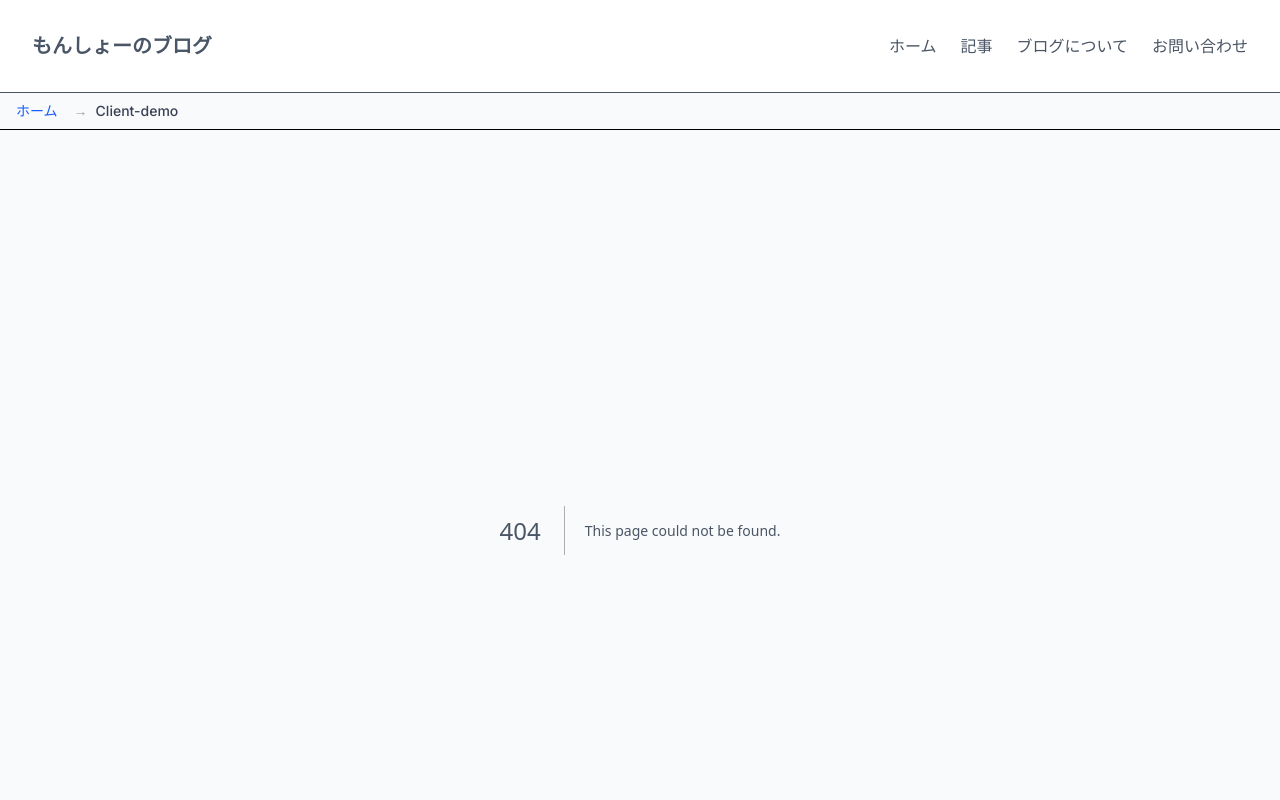
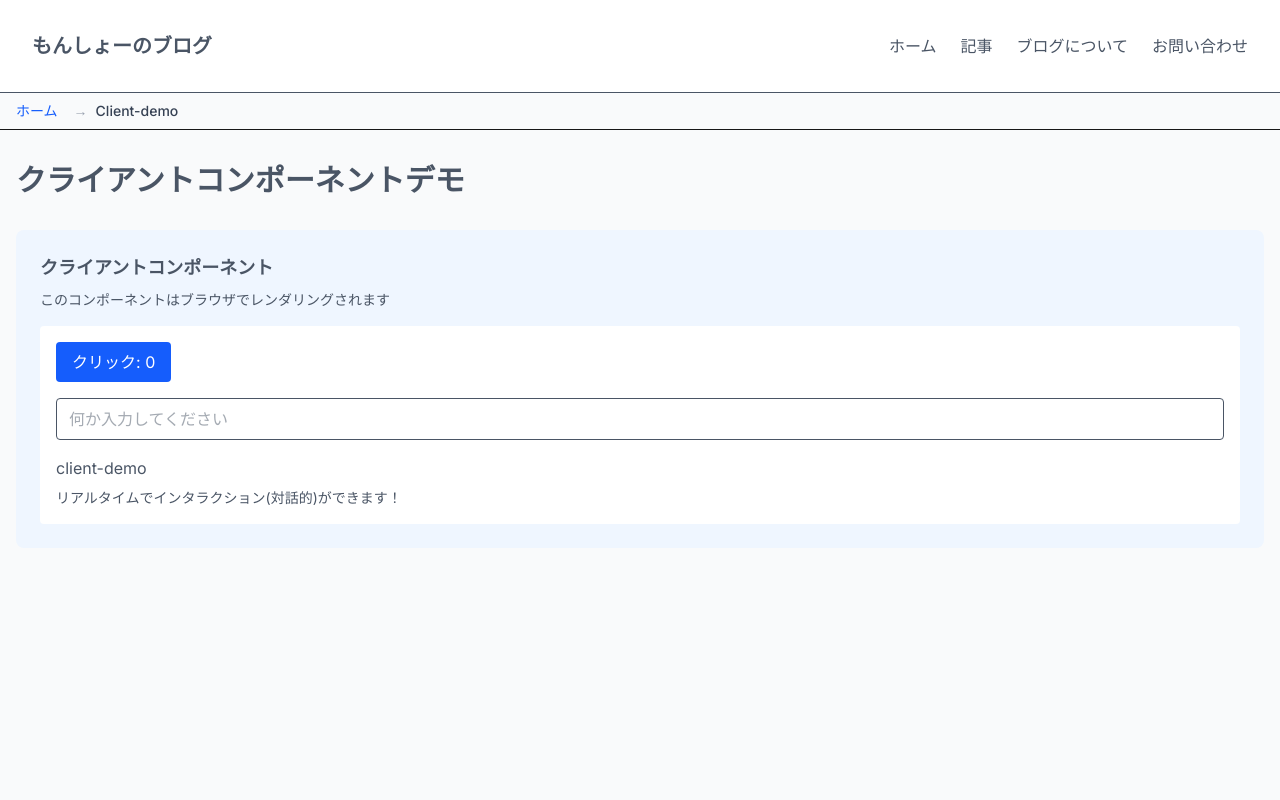
Before and after one commit to sho55/nextjs-blog, a Next.js app: page /client-demo in a window 1280 px wide. Before the commit this address had no page. Shown: the top 800 px of the page. Built offline with nearby package versions, Linux system fonts and the light colour scheme.

Commit message:
3章その1の3まで

```diff
--- /dev/null
+++ b/app/client-demo/page.tsx
@@ -0,0 +1,10 @@
+import ClientComponent from "@/components/ClientComponent";
+
+export default function ClientDemoPage() {
+  return (
+    <div className="container mx-auto px-4 py-8">
+      <h1 className="text-3xl font-bold mb-8">クライアントコンポーネントデモ</h1>
+      <ClientComponent />
+    </div>
+  );
+}
--- /dev/null
+++ b/app/external-api-blog/page.tsx
@@ -0,0 +1,47 @@
+import { PostFromJsonPlaceHolder, PostFromJsonPlaceHolderWithUser, User } from "@/types/post";
+import { getPostsWithUsers } from "@/libs/posts";
+
+export default async function BlogPage() {
+  // サーバーコンポーネントで直接await
+  const posts = await getPostsWithUsers();
+
+  return (
+    <div className="container mx-auto px-4 py-8">
+      <div className="mb-8">
+        <h1 className="text-3xl font-bold text-gray-800 mb-4">
+          最新ブログ記事
+        </h1>
+        <p className="text-gray-600">
+          外部APIから取得した記事データを表示（サーバーコンポーネント）
+        </p>
+      </div>
+
+      <div className="space-y-6">
+        {posts.length > 0 ? (
+          posts.map((post) => (
+            <article
+              key={post.id}
+              className="bg-white rounded-lg shadow hover:shadow-md transition-shadow p-6"
+            >
+              <h2 className="text-xl font-semibold text-gray-800 mb-3">
+                {post.title}
+              </h2>
+              <p className="text-gray-600 mb-4 line-clamp-3">{post.body}</p>
+              <div className="flex justify-between items-center">
+                <span className="text-sm text-gray-500">記事ID: {post.id}</span>
+                <p className="text-gray-300 text-md">{post.user.name}</p>
+                <button className="text-blue-600 hover:text-blue-800 font-medium">
+                  続きを読む →
+                </button>
+              </div>
+            </article>
+          ))
+        ) : (
+          <div className="text-center py-12">
+            <p className="text-gray-500">記事を読み込めませんでした</p>
+          </div>
+        )}
+      </div>
+    </div>
+  );
+}
--- /dev/null
+++ b/app/server-demo/page.tsx
@@ -0,0 +1,10 @@
+import ServerComponent from "@/components/ServerComponent";
+
+export default function ServerDemoPage(){
+    return (
+        <div className="container mx-auto px-4 py-8">
+          <h1 className="text-3xl font-bold mb-8">サーバーコンポーネントデモ</h1>
+          <ServerComponent />
+        </div>
+      );
+}
--- /dev/null
+++ b/components/ClientComponent.tsx
@@ -0,0 +1,56 @@
+"use client";
+// components/ClientComponent.tsx
+// 'use client'ディレクティブでクライアントコンポーネントを明示
+
+import { useState, useEffect } from "react";
+
+export default function ClientComponent() {
+  const [count, setCount] = useState(0);
+  const [message, setMessage] = useState("");
+
+  useEffect(() => {
+    console.log("これはブラウザのコンソールに表示されます");
+  }, []);
+
+  const handleButtonClick = () => {
+    setCount(count + 1);
+    setMessage(`ボタンが${count + 1}回クリックされました！`);
+  };
+
+  return (
+    <div className="bg-blue-50 p-6 rounded-lg">
+      <h2 className="text-lg font-semibold mb-2">クライアントコンポーネント</h2>
+      <p className="text-sm text-gray-600 mb-4">
+        このコンポーネントはブラウザでレンダリングされます
+      </p>
+
+      <div className="bg-white p-4 rounded">
+        <div className="mb-4">
+          <button
+            onClick={handleButtonClick}
+            className="bg-blue-600 text-white px-4 py-2 rounded hover:bg-blue-700"
+          >
+            クリック: {count}
+          </button>
+        </div>
+
+        <div className="mb-4">
+          <input
+            type="text"
+            placeholder="何か入力してください"
+            className="w-full px-3 py-2 border rounded"
+            onChange={(e) => setMessage(e.target.value)}
+          />
+        </div>
+
+        {message && (
+          <p className="text-green-600 font-medium">{message}</p>
+        )}
+        client-demo
+        <p className="mt-2 text-sm text-gray-600">
+          リアルタイムでインタラクション(対話的)ができます！
+        </p>
+      </div>
+    </div>
+  );
+}
--- /dev/null
+++ b/components/ServerComponent.tsx
@@ -0,0 +1,22 @@
+// デフォルトでサーバーコンポーネント（'use client'がない）
+
+export default async function ServerComponent() {
+  // サーバーサイドで実行される
+  const response = await fetch("https://jsonplaceholder.typicode.com/posts/1");
+  const post = await response.json();
+
+  console.log("これはサーバーのコンソールに表示されます");
+
+  return (
+    <div className="bg-green-50 p-6 rounded-lg">
+      <h2 className="text-lg font-semibold mb-2">サーバーコンポーネント</h2>
+      <p className="text-sm text-gray-600 mb-4">
+        このコンポーネントはサーバーでレンダリングされます
+      </p>
+      <div className="bg-white p-4 rounded">
+        <h3 className="font-medium">{post.title}</h3>
+        <p className="text-gray-600 text-sm mt-2">{post.body}</p>
+      </div>
+    </div>
+  );
+}
--- a/libs/posts.ts
+++ b/libs/posts.ts
@@ -1,14 +1,4 @@
-export type Post = {
-  slug: string;
-  title: string;
-  content: string;
-  abstract: string;
-  date: string;
-  category: string;
-  author: string;
-  tags: string[];
-  readTime: number;
-};
+import { Post, PostFromJsonPlaceHolder, PostFromJsonPlaceHolderWithUser, User } from "@/types/post";
 
 // ダミー記事のデータ
 export const posts: Post[] = [
@@ -97,6 +87,31 @@ export function searchPostsByTitleAndContent(query:string):Post[]{
   )
 }
 
+export async function getPostsWithUsers(): Promise<PostFromJsonPlaceHolderWithUser[]> {
+  try {
+    const [postsRes,userRes] = await Promise.all([
+        fetch("https://jsonplaceholder.typicode.com/posts?_limit=5"),
+        fetch("https://jsonplaceholder.typicode.com/users")
+    ])
+    if (!postsRes.ok || !userRes.ok) {
+      throw new Error("データの取得に失敗しました");
+    }
+
+    // データ格納
+    const posts: PostFromJsonPlaceHolder[] = await postsRes.json();
+    const users: User[] = await userRes.json();
+
+    // 投稿にユーザー情報を結合
+    const postsWithUser = posts.map((post) => ({ ...post,
+        user: users.find((user) => user.id === post.userId ) || ({} as User)
+    }));
+    return postsWithUser
+  } catch (error) {
+    console.error("データ取得エラー:", error);
+    return []; // エラー時は空配列を返す
+  }
+}
+
 // 全件取得する
 export function getAllPosts(): Post[] {
   return posts.sort(
--- /dev/null
+++ b/types/post.ts
@@ -0,0 +1,28 @@
+export type Post = {
+  slug: string;
+  title: string;
+  content: string;
+  abstract: string;
+  date: string;
+  category: string;
+  author: string;
+  tags: string[];
+  readTime: number;
+};
+
+export type PostFromJsonPlaceHolder = {
+  id: number;
+  title: string;
+  body: string;
+  userId: number;
+};
+
+export type User = {
+    id:number;
+    name:string;
+    email:string;
+}
+
+export type PostFromJsonPlaceHolderWithUser = PostFromJsonPlaceHolder &{
+    user:User
+}
```
